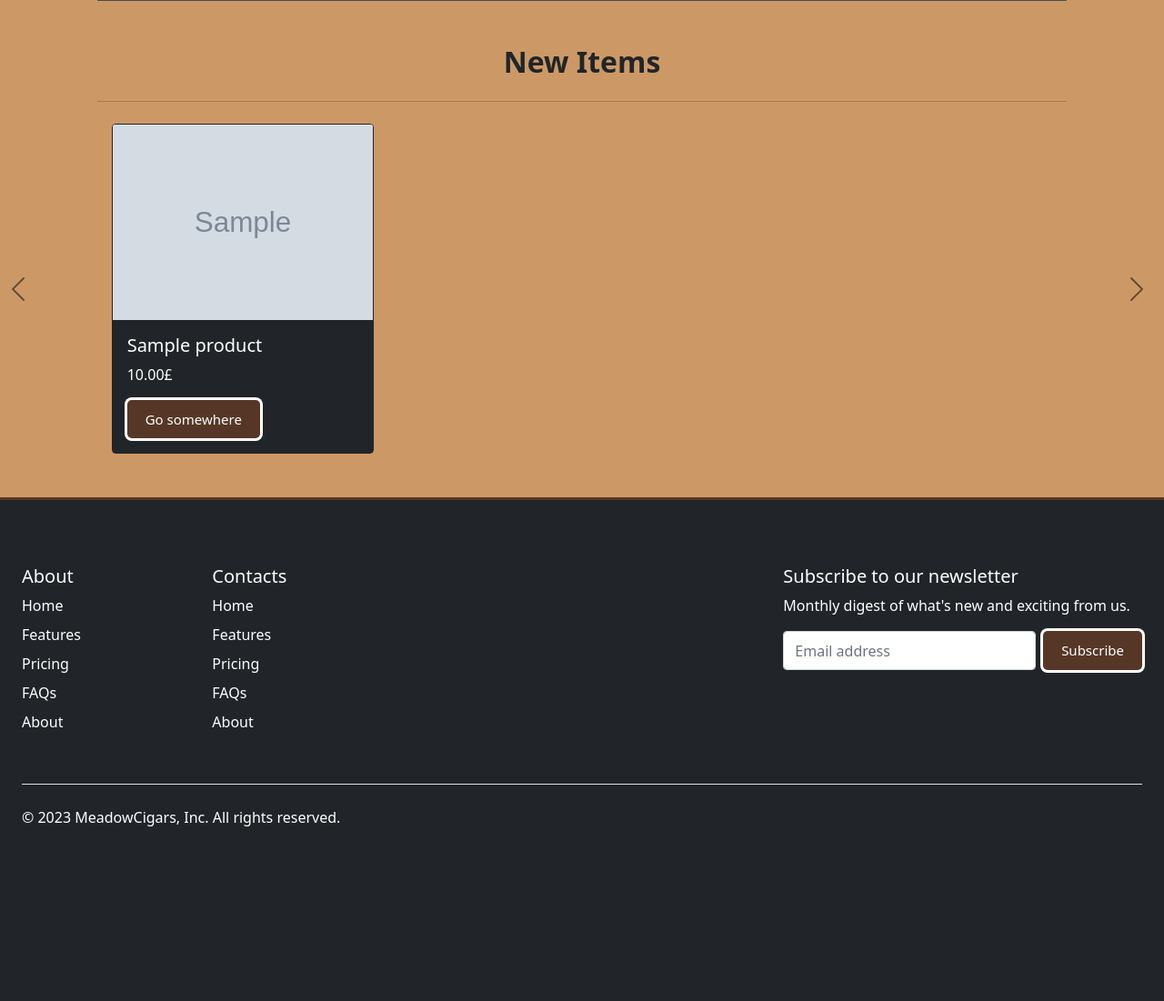
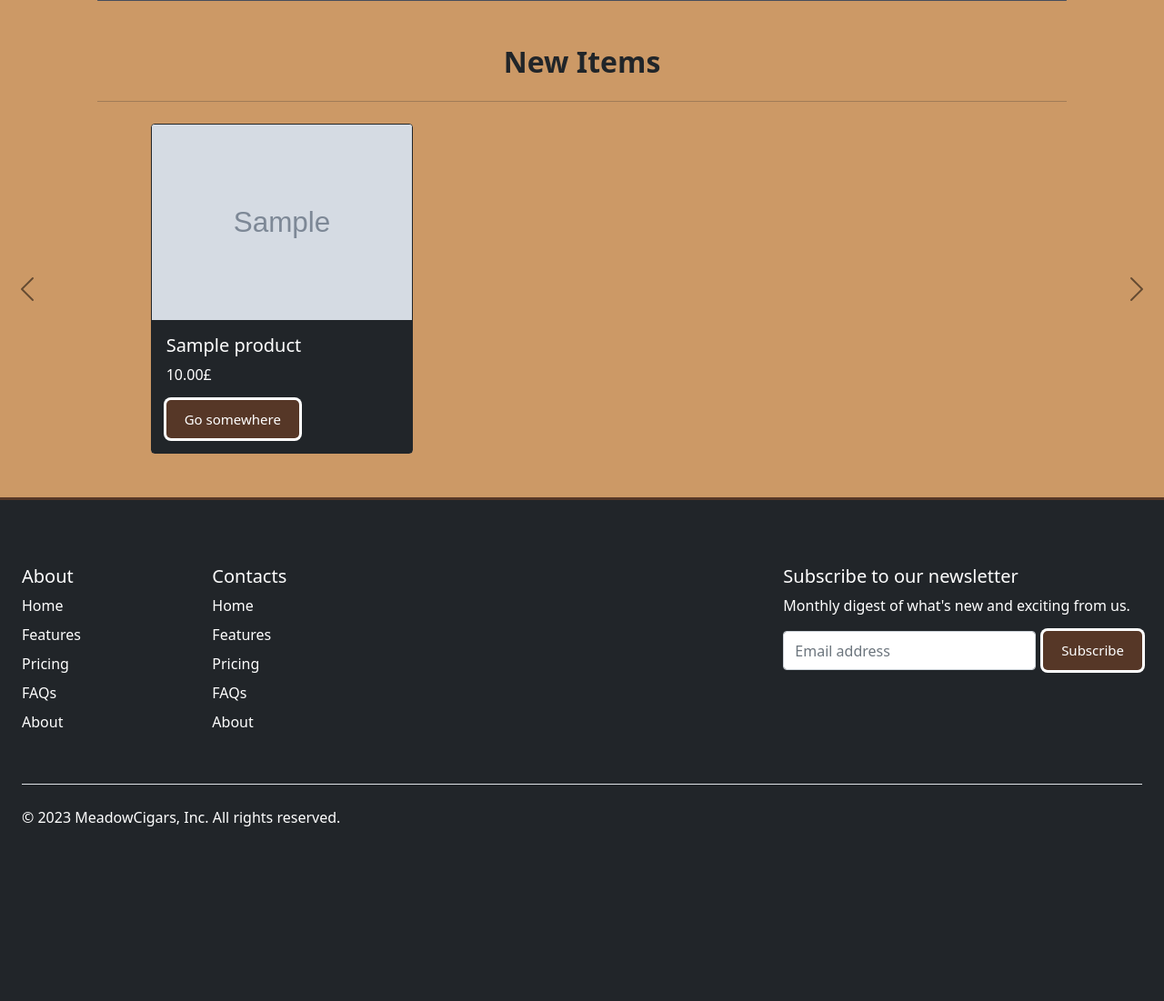
Before and after one commit to sakroman/meadowcigars, a Django app: page / in a window 1280 px wide; the page is wider, and only the part inside the window is pictured. Shown: the part 475-1576 px from the top of that part at 91% size. Run offline with Django 4.2, Linux system fonts and the light colour scheme; tables that the repository leaves empty hold one stand-in row (values such as "Sample post"); grey boxes marked "Sample" are stand-in pictures; parts of the project's set-up code (start-up, migrations or seed data) failed here and were passed over; some libraries are stand-ins or nearby versions.

Commit message:
card-fix

```diff
--- a/static/css/main.css
+++ b/static/css/main.css
@@ -132,3 +132,8 @@ i.far.fa-heart {
     color: red;
   }
 }
+
+.card-pad {
+    padding-left: 55px;
+    padding-right: 55px;
+}
--- a/templates/general/home.html
+++ b/templates/general/home.html
@@ -40,7 +40,7 @@
     <div class="carousel-item active">
       <div class="row">
         {% for product in products|slice:":5" %}
-        <div class="col-sm-3">
+        <div class="card-pad col-sm-3">
           <div class="card border border-dark" style="width: 18rem;">
             <img src="{{ product.productimage_set.first.image.url }}" class="card-img-top">
             <div class="card-body bg-dark text-white">
@@ -57,7 +57,7 @@
 
   </div>
 
-  <button class="carousel-control-prev" type="button" data-bs-target="#myCarousel" style="left: -180px;" data-bs-slide="prev">
+  <button class="carousel-control-prev" type="button" data-bs-target="#myCarousel" style="left: -170px;" data-bs-slide="prev">
     <span class="carousel-control-prev-icon" aria-hidden="true"></span>
     <span class="visually-hidden">Previous</span>
   </button>
```
